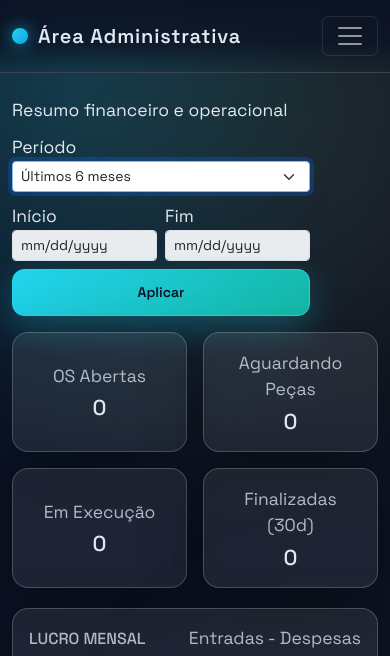
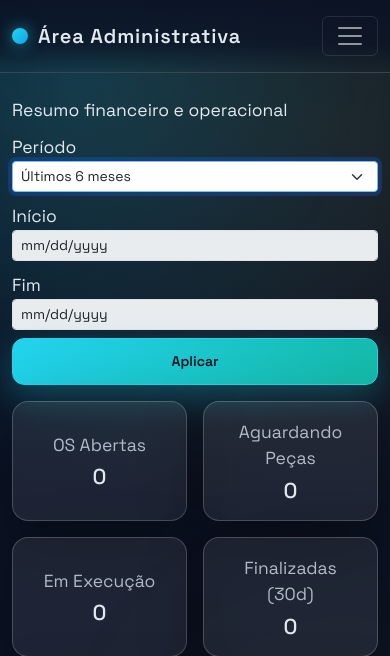
Before and after one commit to andreportol/SaaS_Gestao_Oficina, a Django app: page / in a window 390 px wide. Shown: the top 656 px of the page. Run offline with Django 5.2, Linux system fonts and the light colour scheme; the visitor is signed in with stand-in values (Sample User, id 1); data that the repository does not hold is empty.

Commit message:
Configurando o input inicio e fim do dashboard.html

```diff
--- a/ProjetoOficina/settings.py
+++ b/ProjetoOficina/settings.py
@@ -11,7 +11,7 @@ load_dotenv(BASE_DIR / ".env")
 SECRET_KEY = os.getenv("SECRET_KEY", "changeme")
 DEBUG = True
 ALLOWED_HOSTS = [
-    "minhaoficina.up.railway.app",
+    "alpoficinas.up.railway.app",
     ".up.railway.app",
     ".railway.app",
     "localhost",
@@ -19,7 +19,7 @@ ALLOWED_HOSTS = [
 ]
 
 CSRF_TRUSTED_ORIGINS = [
-    "https://minhaoficina.up.railway.app",
+    "https://alpoficinas.up.railway.app",
 ]
 
 
--- a/core/static/core/styles.css
+++ b/core/static/core/styles.css
@@ -1345,7 +1345,7 @@ body:not(.theme-light) .table-responsive {
     }
 }
 
-@media (max-width: 369.98px) {
+@media (max-width: 399.98px) {
     .os-filter-dates {
         flex-direction: column;
         width: 100%;
@@ -1357,7 +1357,7 @@ body:not(.theme-light) .table-responsive {
     }
 }
 
-@media (max-width: 369.98px) {
+@media (max-width: 399.98px) {
     .os-filter-status {
         width: 100%;
     }
@@ -1773,7 +1773,7 @@ body:not(.theme-light) .user-flag-hints {
     font-size: 0.9rem;
 }
 
-@media (max-width: 575.98px) {
+@media (max-width: 767.98px) {
     .dashboard-filters {
         display: grid !important;
         grid-template-columns: repeat(2, minmax(0, 1fr));
@@ -1791,6 +1791,26 @@ body:not(.theme-light) .user-flag-hints {
 
     .dashboard-filter-apply {
         grid-column: 1 / -1;
+        width: 100%;
+    }
+}
+
+@media (max-width: 399.98px) {
+    .dashboard-filters {
+        display: flex !important;
+        flex-direction: column;
+        align-items: stretch;
+        width: 100%;
+    }
+
+    .dashboard-filter-range,
+    .dashboard-filter,
+    .dashboard-filter-apply {
+        width: 100%;
+    }
+
+    .dashboard-filters .form-select,
+    .dashboard-filters .form-control {
         width: 100%;
     }
 }
```
Also changed, not shown: 1 other file.
